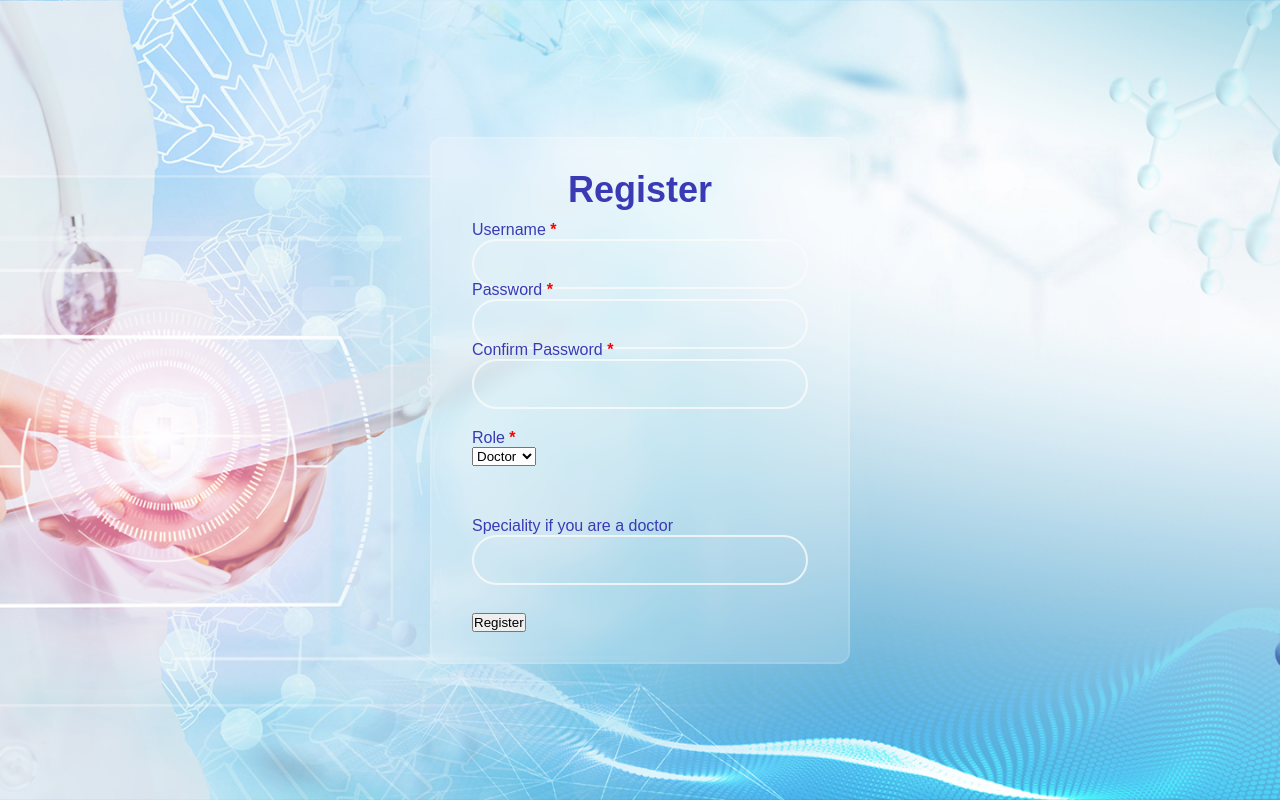
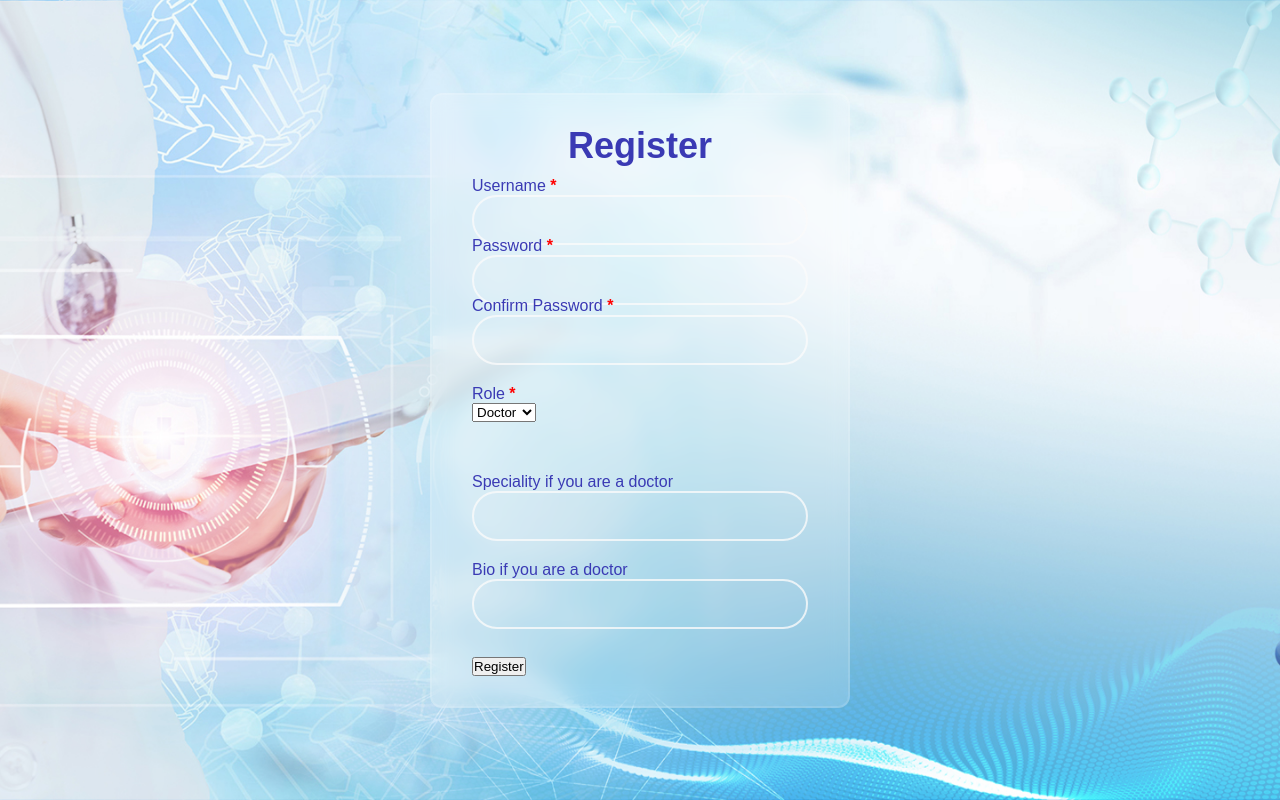
Before and after one commit to be-great/MedifyCare, a Flask app: page /auth/register in a window 1280 px wide. Run offline with Flask 3, Linux system fonts and the light colour scheme.

Commit message:
adding the bio part

```diff
--- a/webapp/auth/forms.py
+++ b/webapp/auth/forms.py
@@ -40,6 +40,7 @@ class RegisterForm(Form):
     ])
     role = SelectField('Role', choices=[], validators=[DataRequired()])
     speciality = StringField('Speciality')
+    bio = StringField('Bio')
     def __init__(self, *args, **kwargs):
         super(RegisterForm, self).__init__(*args, **kwargs)
         # Fetch roles from the database and set choices
@@ -52,7 +53,7 @@ class RegisterForm(Form):
         print("---------------------------------------")
         print(self.speciality.data)
         print("---------------------------------------")
-        if self.role.data == '2' and self.speciality.data == "":
+        if self.role.data == '2' and (self.speciality.data == "" or self.bio.data == ""):
             self.speciality.errors.append('Speciality is required for doctors')
             return False
         # Custom validation: Check if the username already exists
--- a/webapp/auth/models.py
+++ b/webapp/auth/models.py
@@ -13,6 +13,7 @@ class User(db.Model):
     username = db.Column(db.String(255), nullable=False, index=True, unique=True)
     password = db.Column(db.String(255))
     speciality = db.Column(db.String(255))
+    bio = db.Column(db.String(255))
     roles = db.relationship(
         'Role',
         secondary=roles,
--- a/webapp/auth/view.py
+++ b/webapp/auth/view.py
@@ -44,6 +44,7 @@ def register():
         selected_role = Role.query.get(form.role.data)
         new_user.roles.append(selected_role)
         new_user.speciality = form.speciality.data
+        new_user.bio = form.bio.data
         db.session.add(new_user)
         db.session.commit()
 
--- a/webapp/templates/auth/register.html
+++ b/webapp/templates/auth/register.html
@@ -54,6 +54,14 @@
                     {% endfor %}
                 </div>
                 <br>
+                <div class="input-box">
+                    {{ form.bio.label }} if you are a doctor<br>
+                    {{ form.bio(size=32) }}<br>
+                    {% for error in form.bio.errors %}
+                        <span style="color: red;">[{{ error }}]</span>
+                    {% endfor %}
+                </div>
+                <br>
                 <br>
                 <input class="button" type="submit" value="Register">
             </form>
```
Also changed, not shown: migrations/versions/f23d423fc556_.py (added, +32 -0 lines), database.db.
